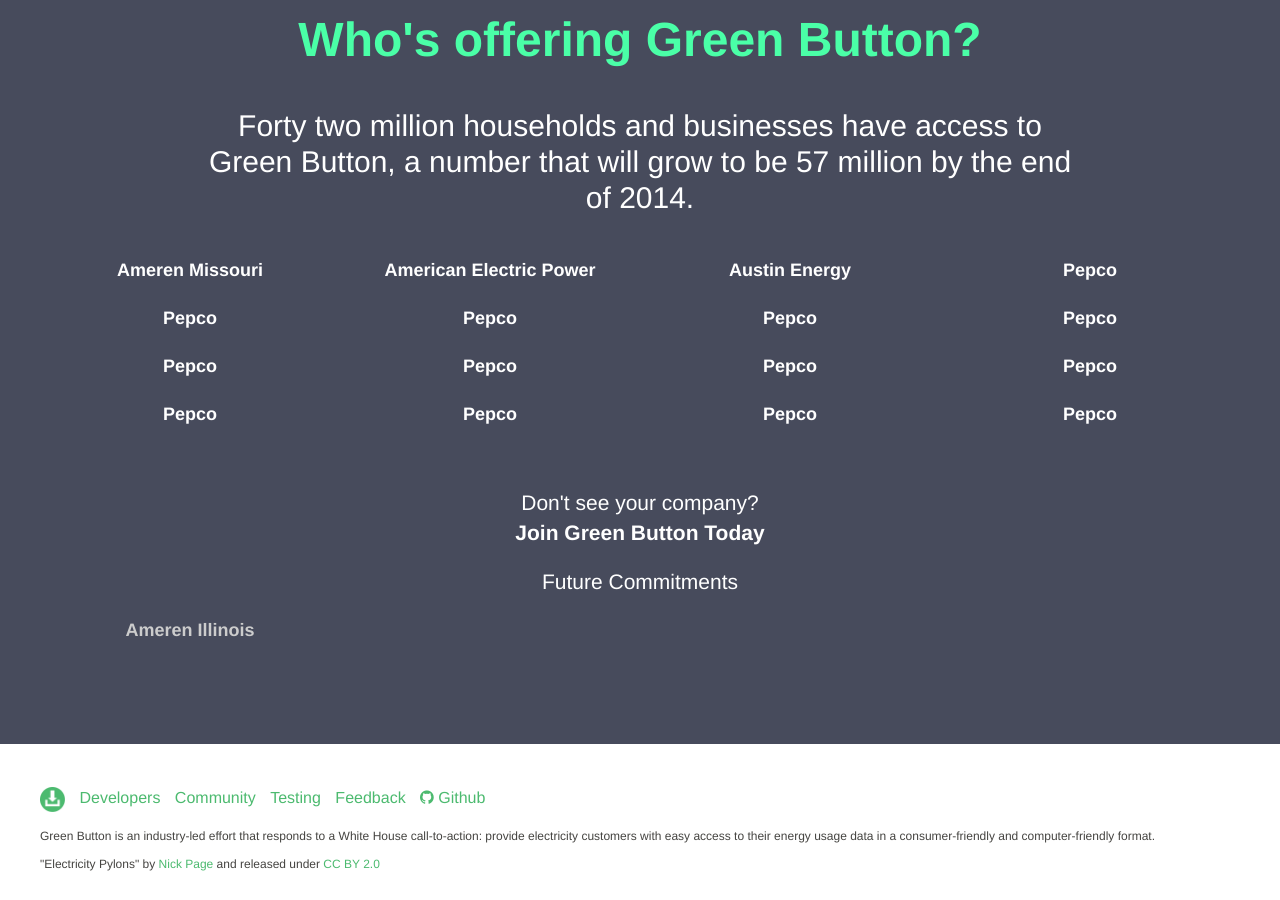
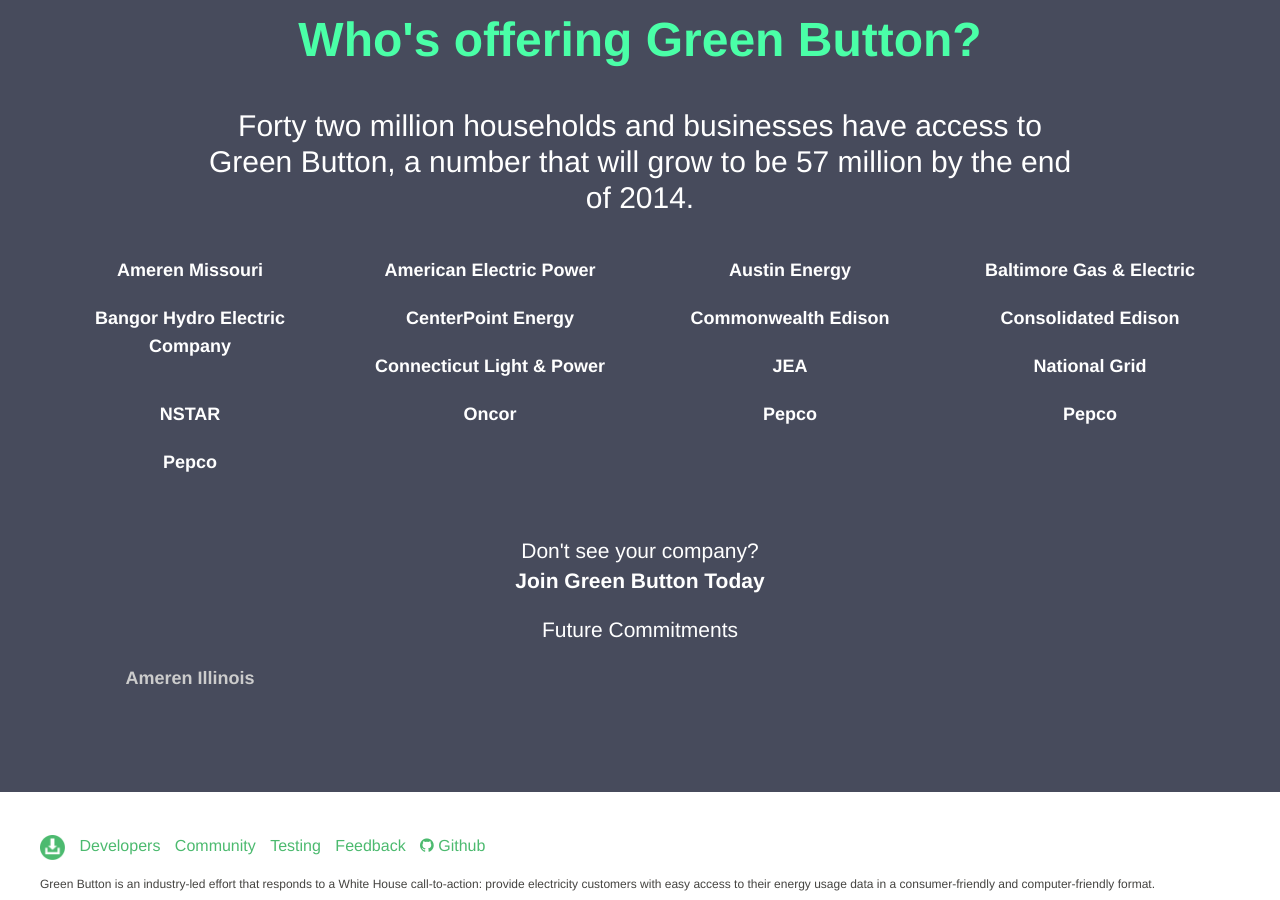
Before and after one commit to green-button/green-button.github.io, a Jekyll site: the page built from index.html, in a window 1280 px wide and 900 px high, scrolled down 1291 px. Built offline with Jekyll 4.4.1, drawn with Linux system fonts in a browser that asks for light colours.

Commit message:
Update partners.yml
Adding more partners

```diff
--- a/_data/partners.yml
+++ b/_data/partners.yml
@@ -7,29 +7,29 @@
   url: http://www.aep.com
 - name: Austin Energy
   url: http://www.austinenergy.com
+- name: Baltimore Gas & Electric
+  url: http://www.bge.com/
+- name: Bangor Hydro Electric Company
+  url: http://www.emeramaine.com/
+- name: CenterPoint Energy
+  url: http://www.centerpointenergy.com/
+- name: Commonwealth Edison
+  url: http://www.comed.com
+- name: Consolidated Edison
+  url: http://www.coned.com/
+- name: Connecticut Light & Power
+  url: http://www.cl-p.com/Home/SaveEnergy/Green_Button/
+- name: JEA
+  url: https://www.jea.com/
+- name: National Grid
+  url: https://www.nationalgridus.com
+- name: NSTAR
+  url: http://www.nstar.com/residential/energy_efficiency/green_button/default.asp
+- name: Oncor
+  url: http://www.oncor.com/
 - name: Pepco
   url: http://pepco.com
 - name: Pepco
   url: http://pepco.com
 - name: Pepco
   url: http://pepco.com
-- name: Pepco
-  url: http://pepco.com
-- name: Pepco
-  url: http://pepco.com
-- name: Pepco
-  url: http://pepco.com
-- name: Pepco
-  url: http://pepco.com
-- name: Pepco
-  url: http://pepco.com
-- name: Pepco
-  url: http://pepco.com
-- name: Pepco
-  url: http://pepco.com
-- name: Pepco
-  url: http://pepco.com
-- name: Pepco
-  url: http://pepco.com
-- name: Pepco
-  url: http://pepco.com
```
